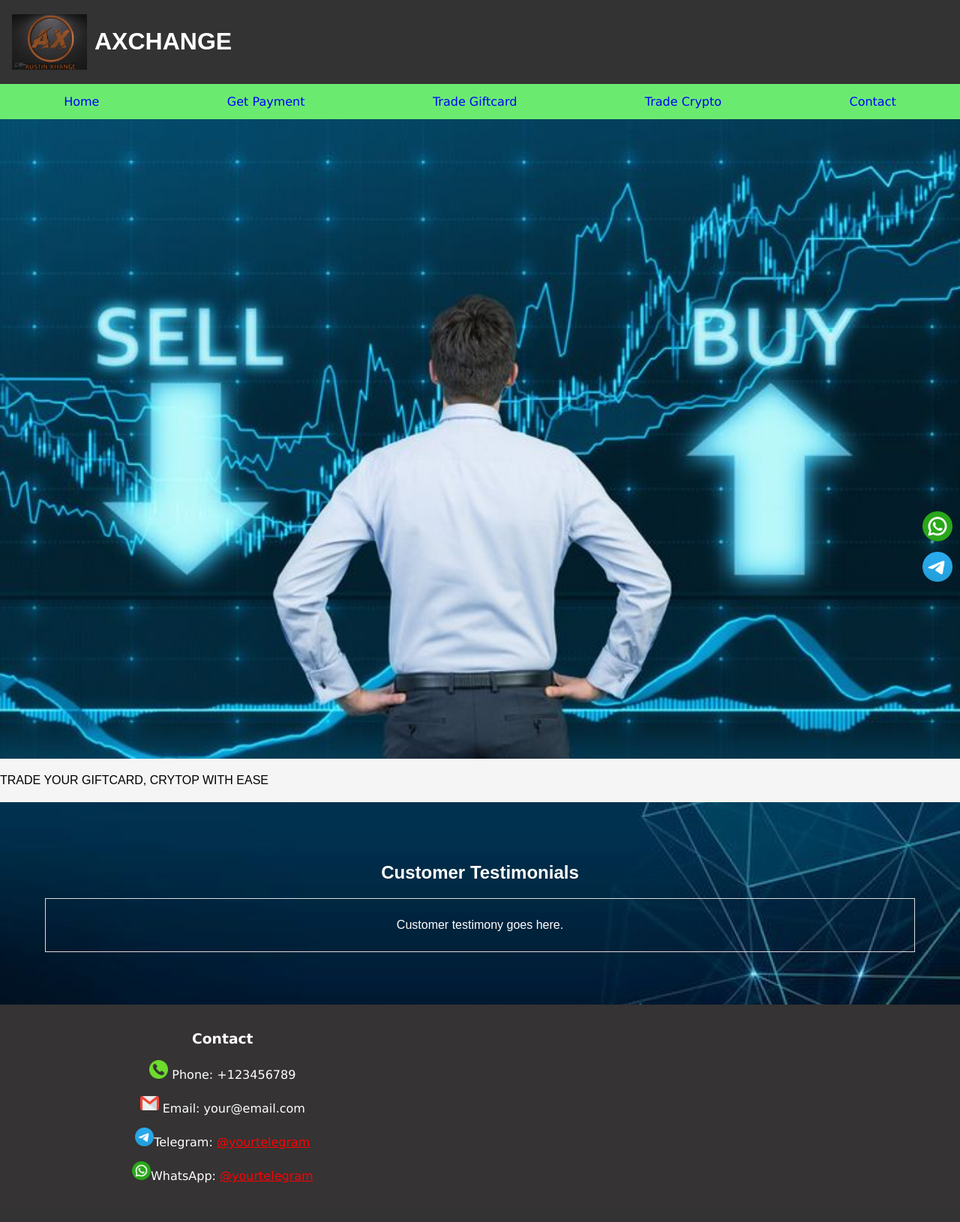
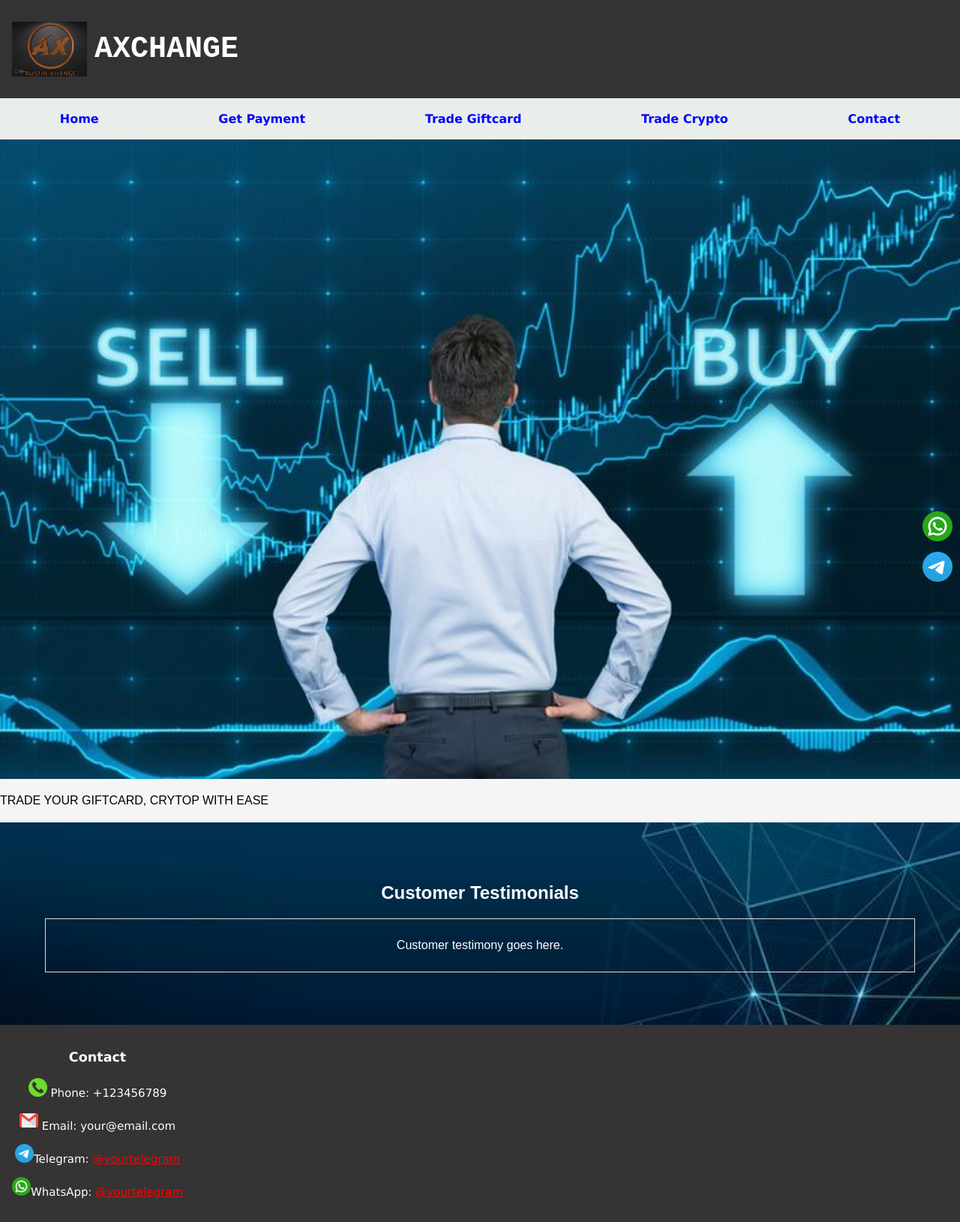
Before and after one commit to markweb-driod/ax, a PHP site: page / in a window 1280 px wide. Shown: the whole page at 75% size. Before the commit the page ends 1578 px from the top, so only its background shows below. Run offline with PHP 8.4, Linux system fonts and the light colour scheme.

Commit message:
ALL PAGES ADDED(WORKING ON THEM NOW)

```diff
--- a/index.html
+++ b/index.html
@@ -11,7 +11,7 @@
 
     <header>
         <img src="img/logo.jpg" alt="Site Logo">
-        <h1>AXCHANGE</h1>
+        <h1 style="display: flex; font-family: courier new;font-size: 40px;">AXCHANGE </h1>
     </header>
 
     <nav>
@@ -47,14 +47,16 @@
     </main>
 
     <footer>
-
+        <list>
         <div class="contact-info">
             <h3>Contact</h3>
-         <img src="img/phone-call.png" style="height: 25px;"> Phone: +123456789</p>
-         <img src="img/gmail.png" style = "height: 25px;"> Email: your@email.com</p>
+          <img src="img/phone-call.png" style="height: 25px;"> Phone: +123456789</p>
+          <img src="img/gmail.png" style = "height: 25px;"> Email: your@email.com</p>
            <img src="img/telegram.png" style = "height: 25px;">Telegram: <a href="telegram-link" target="_blank">@yourtelegram</a></p>
            <img src="img/whatsapp.png" style = "height: 25px;">WhatsApp: <a href="telegram-link" target="_blank">@yourtelegram</a></p>
+
         </div>
+    </list>
     </footer>
 
     <script src="script.js"></script>
--- a/styles.css
+++ b/styles.css
@@ -22,8 +22,10 @@ header img {
 }
 
 nav {
-    background-color: #6aeb70;
+    background-color: #e9eeea;
     text-align: center;
+    font-weight: bold;
+    color:blue
 }
 
 ul {
@@ -45,6 +47,7 @@ li a {
     padding: 14px 16px;
     text-decoration: none;
     font-family: verdana;
+    margin: 4px;
 
 }
 
@@ -95,7 +98,8 @@ footer {
 
 .site-navigation,
 .contact-info {
-    width: 45%;
+    font-size: 15px;
+    font-display:inherit;
 }
 
 .site-navigation ul,
```
Also changed, not shown: contact.html (added), payment.html (added), tradecrypt.html (added), tradegift.html (added).
